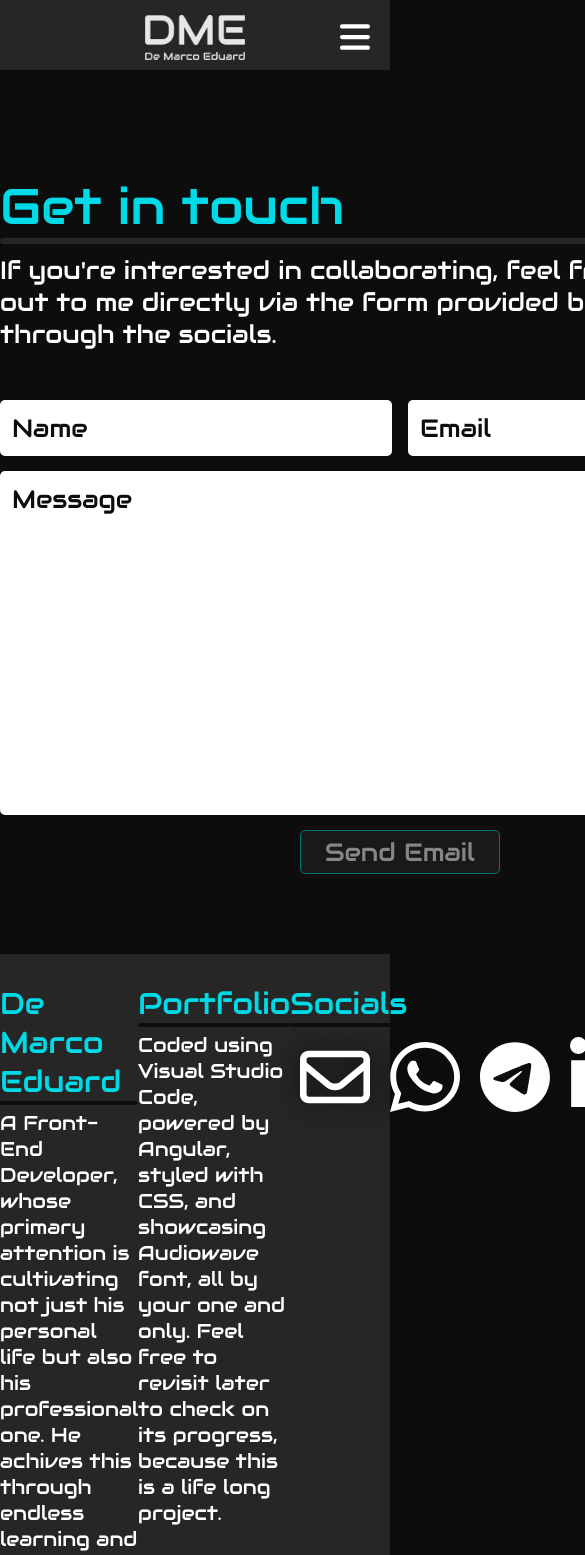
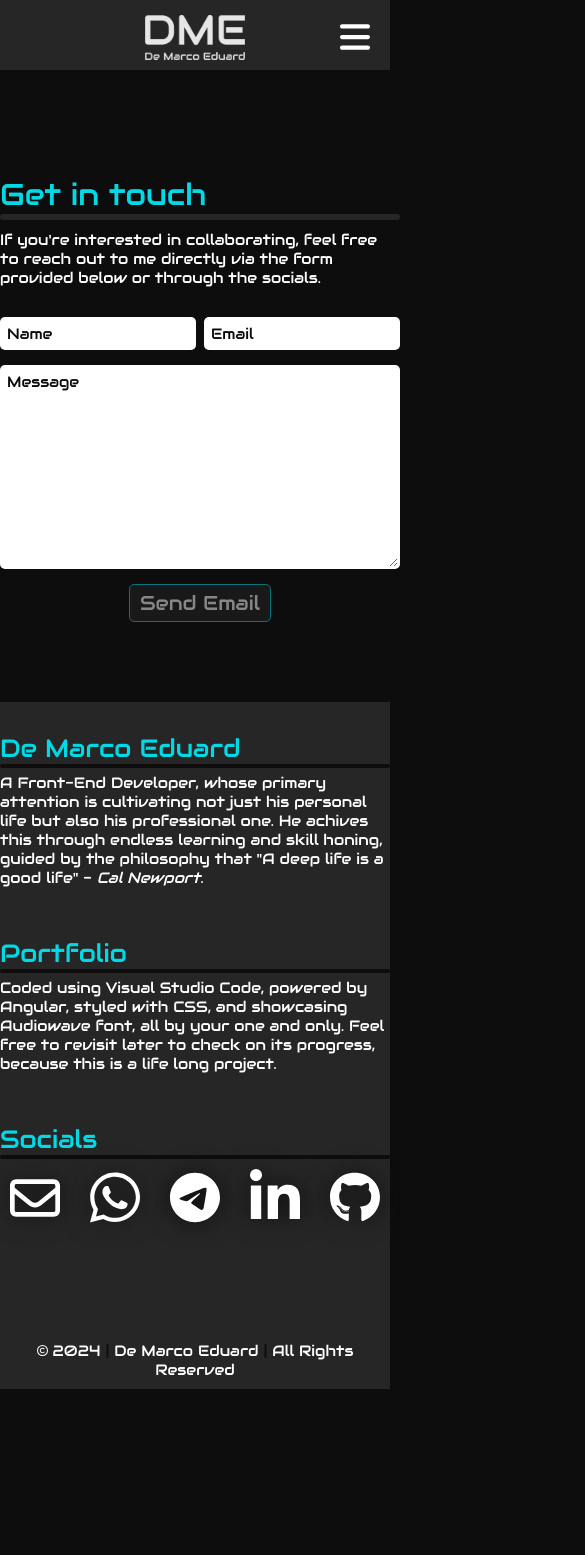
Before and after one commit to demarcoeduard/portfolio, an Angular app: page /contact in a window 390 px wide. Shown: the top 1555 px of the page, 585 px wide, since content can reach past the window. After the commit the page ends 1389 px from the top, so only its background shows below. Built offline with nearby package versions, Linux system fonts and the light colour scheme.

Commit message:
added responsivness

```diff
--- a/src/app/about/about.component.css
+++ b/src/app/about/about.component.css
@@ -1,5 +1,5 @@
 .about-section {
-  width: 50%;
+  width: 1050px;
   margin-bottom: 100px;
 }
 
@@ -23,17 +23,99 @@ hr {
 
 p {
   color: var(--accent-color);
-  font-size: 30px;
+  font-size: 25px;
   padding-top: 5px;
 }
 
 li {
   color: var(--accent-color);
-  margin-left: 30px;
-  font-size: 30px;
+  margin-left: 25px;
+  font-size: 25px;
   margin-top: 20px;
 }
 
 li::marker {
   color: var(--action-color);
 }
+
+/* MEDIA */
+
+@media (width <= 1100px) {
+  .about-section {
+    width: 850px;
+    margin-bottom: 70px;
+  }
+
+  .about-wrapper {
+    margin-top: 90px;
+  }
+
+  h1 {
+    font-size: 40px;
+  }
+
+  p, li {
+    font-size: 20px;
+  }
+}
+
+@media (width <= 900px) {
+  .about-section {
+    width: 650px;
+    margin-bottom: 50px;
+  }
+
+  .about-wrapper {
+    margin-top: 80px;
+  }
+
+  h1 {
+    font-size: 30px;
+  }
+
+  p, li {
+    font-size: 15px;
+  }
+
+  li {
+    margin-left: 20px;
+  }
+}
+
+@media (width <= 700px) {
+  .about-section {
+    width: 500px;
+    margin-bottom: 30px;
+  }
+
+  .about-wrapper {
+    margin-top: 60px;
+  }
+
+  h1 {
+    font-size: 25px;
+  }
+
+  p, li {
+    font-size: 14px;
+  }
+}
+
+@media (width <= 550px) {
+  .about-section {
+    width: 400px;
+    margin-bottom: 20px;
+  }
+
+  .about-wrapper {
+    margin-top: 40px;
+  }
+
+  h1 {
+    font-size: 20px;
+  }
+
+  p, li {
+    font-size: 13px;
+  }
+}
--- a/src/app/contact/contact.component.css
+++ b/src/app/contact/contact.component.css
@@ -62,10 +62,9 @@ input::placeholder, textarea::placeholder {
 }
 
 button {
-  width: 200px;
   margin: auto;
   font-size: 25px;
-  padding: 5px;
+  padding: 5px 10px;
   border: 1px solid var(--action-color);
   border-radius: 5px;
   cursor: pointer;
@@ -93,3 +92,60 @@ button:disabled:hover {
   background-color: var(--primary-color);
   color: var(--accent-color);
 }
+
+@media (width <= 850px) {
+  .contact-wrapper {
+    width: 600px;
+  }
+
+  h1 {
+    font-size: 40px;
+  }
+
+  p {
+    font-size: 19px;
+  }
+
+  /* FORM */
+
+  form{
+    margin-top: 40px;
+  }
+
+  input, textarea {
+    font-size: 20px;
+  }
+
+  button {
+    font-size: 23px;
+  }
+}
+
+@media (width <= 650px) {
+  .contact-wrapper {
+    width: 400px;
+  }
+
+  h1 {
+    font-size: 30px;
+  }
+
+  p {
+    font-size: 15px;
+  }
+
+  /* FORM */
+
+  form{
+    margin-top: 30px;
+  }
+
+  input, textarea {
+    font-size: 15px;
+    padding: 5px;
+  }
+
+  button {
+    font-size: 20px;
+  }
+}
--- a/src/app/footer/footer.component.css
+++ b/src/app/footer/footer.component.css
@@ -1,9 +1,3 @@
-.socials img {
-  width: 90px;
-  padding: 10px;
-  filter: drop-shadow(0 0 0.75rem var(--bg-color));
-}
-
 .footer-wrapper {
   background-color: var(--primary-color);
   padding: 30px 0px 10px 0px;
@@ -11,11 +5,13 @@
 
 .sections-wrapper {
   display: flex;
-  justify-content: space-evenly
+  justify-content: space-evenly;
+  flex-wrap: wrap;
 }
 
 .footer-section {
   width: 600px;
+  margin-bottom: 50px;
 }
 
 h4 {
@@ -32,7 +28,13 @@ hr {
 p {
   color: var(--accent-color);
   font-size: 20px;
-  margin-top: 5px
+  margin-top: 5px;
+}
+
+.socials img {
+  width: 90px;
+  padding: 10px;
+  filter: drop-shadow(0 0 0.75rem var(--bg-color));
 }
 
 .socials {
@@ -47,9 +49,33 @@ p {
 
 .copyright {
   text-align: center;
-  margin-top: 100px;
+  margin-top: 50px;
 }
 
 span {
   color: var(--bg-color);
 }
+
+/* MDEIA */
+
+@media (width <= 650px) {
+  .footer-section {
+    width: 400px;
+  }
+
+  h4 {
+    font-size: 25px;
+  }
+
+  p {
+    font-size: 15px;
+  }
+
+  .socials img {
+    width: 70px;
+  }
+
+  .copyright img {
+    width: 11px;
+  }
+}
--- a/src/app/header/header.component.css
+++ b/src/app/header/header.component.css
@@ -145,4 +145,8 @@ a {
   .menu-navigation {
     margin-top: 70px;
   }
+
+  .menu-navigation a {
+    font-size: 25px;
+  }
 }
--- a/src/app/home/home.component.css
+++ b/src/app/home/home.component.css
@@ -300,7 +300,7 @@ h4 {
   }
 
   .hero-wrapper p {
-    margin-top: 50px;
+    margin-top: 80px;
   }
 
   .hero-wrapper img {
@@ -365,7 +365,7 @@ h4 {
   }
 
   .hero-wrapper p {
-    margin-top: 35px;
+    margin-top: 60px;
   }
 
   .hero-wrapper img {
@@ -376,6 +376,7 @@ h4 {
 
   .about-wrapper {
     width: 300px;
+    margin-top: 80px;
   }
 
   .about-wrapper img {
@@ -412,11 +413,17 @@ h4 {
   }
 
   .hero-wrapper p {
-    margin-top: 25px;
+    margin-top: 40px;
   }
 
   .hero-wrapper img {
     width: 20px;
+  }
+
+  /* ABOUT SECTION */
+
+  .about-wrapper {
+    margin-top: 60px;
   }
 
   /* SKILLS SECTION */
```
Also changed, not shown: src/app/footer/footer.component.html (+11 -2 lines).
